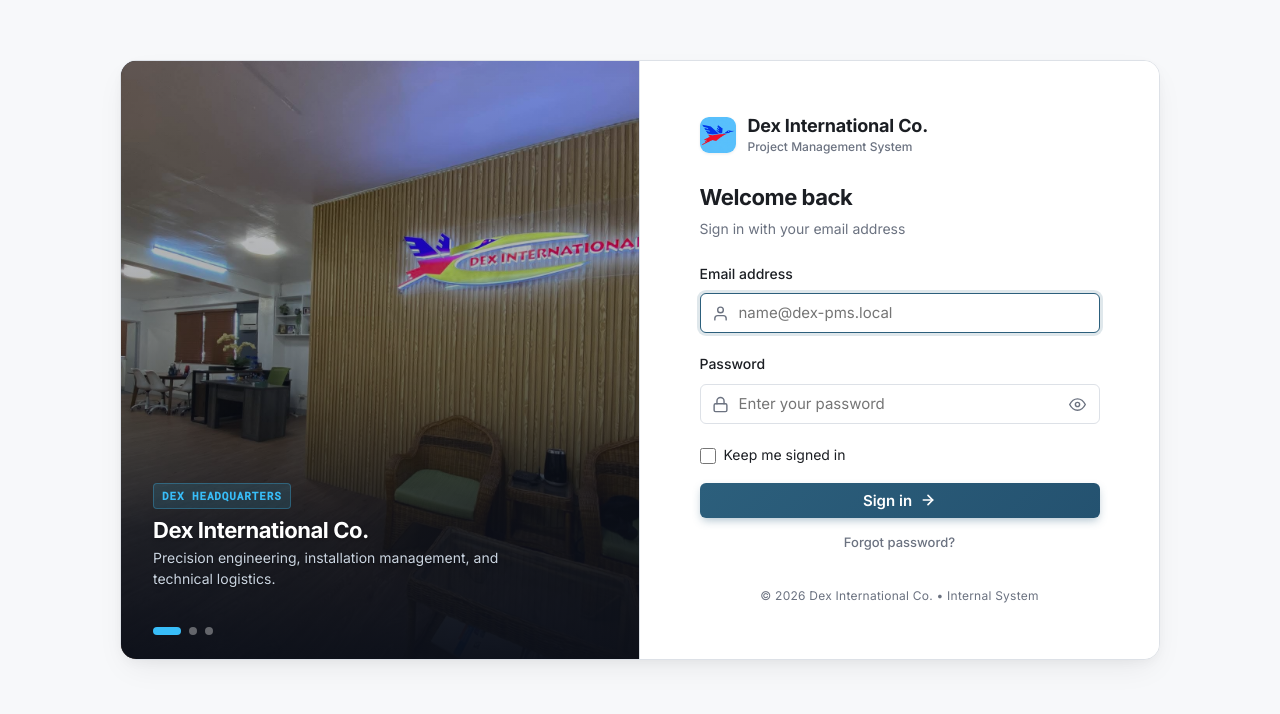
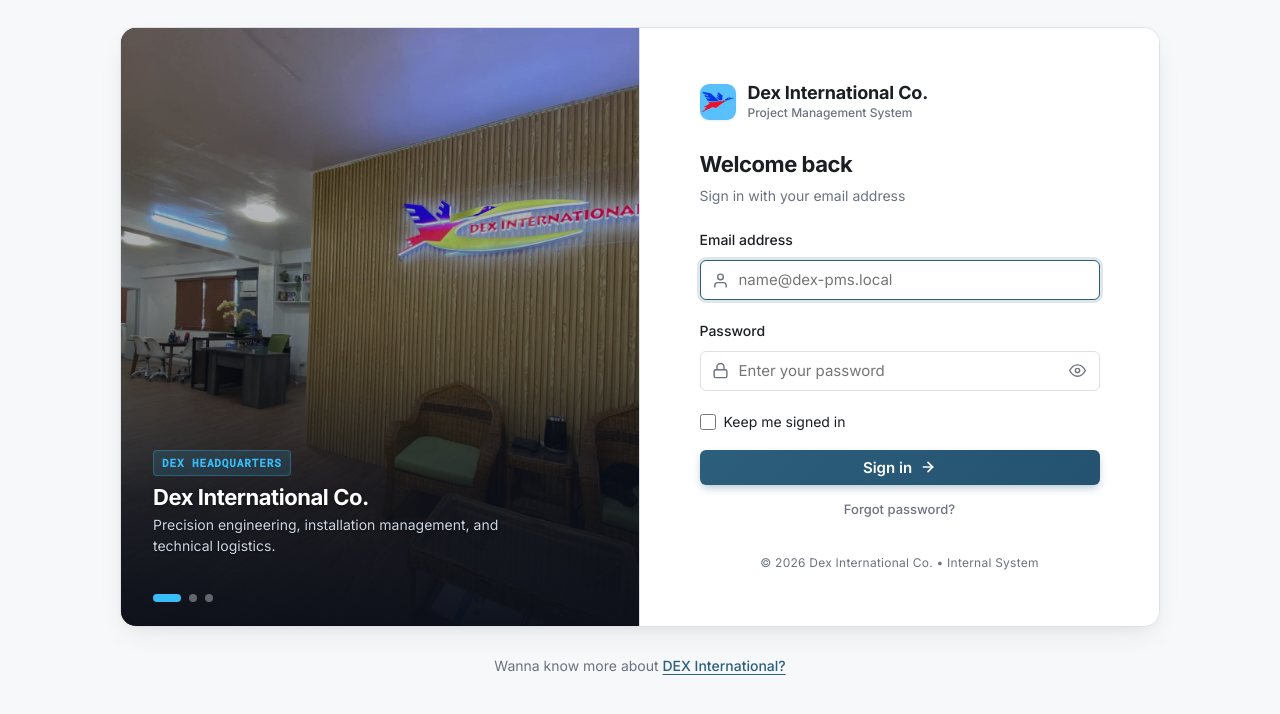
Before and after one commit to HarryCantCode/capstone-project-management-decision-support, a Laravel app: page /login in a window 1280 px wide. Shown: the part 64-778 px from the top of the page. Run offline with Laravel 12, Linux system fonts and the light colour scheme; style sheets or scripts are compiled from the project's sources.

Commit message:
Added hyperlink on login

```diff
--- a/resources/views/layouts/auth.blade.php
+++ b/resources/views/layouts/auth.blade.php
@@ -98,7 +98,7 @@
     </header>
 
     {{-- Main Container Card with 50/50 vertical split --}}
-    <main class="auth-container">
+    <main class="auth-container" style="flex-direction: column;">
         <div class="auth-card-split" role="main">
 
             {{-- Left Column: Pictures in Slideshow --}}
@@ -131,6 +131,19 @@
             </div>
 
         </div>
+
+        {{-- External Company Link placed below the modal/card --}}
+        <div class="text-center" style="width: 100%; margin-top: 28px; padding-bottom: 16px;">
+            <p class="mb-0" style="font-size: 0.875rem; color: var(--color-muted, #94A3B8);">
+                Wanna know more about
+                <a
+                    href="http://www.dex.com.ph/"
+                    target="_blank"
+                    rel="noopener noreferrer"
+                    style="color: var(--color-accent, #38BDF8); font-weight: 500; text-decoration: underline; text-underline-offset: 3px;"
+                >DEX International?</a>
+            </p>
+        </div>
     </main>
 
     @stack('scripts')
```
